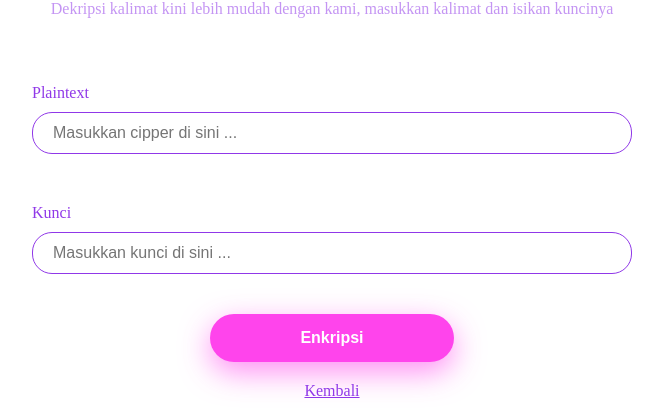
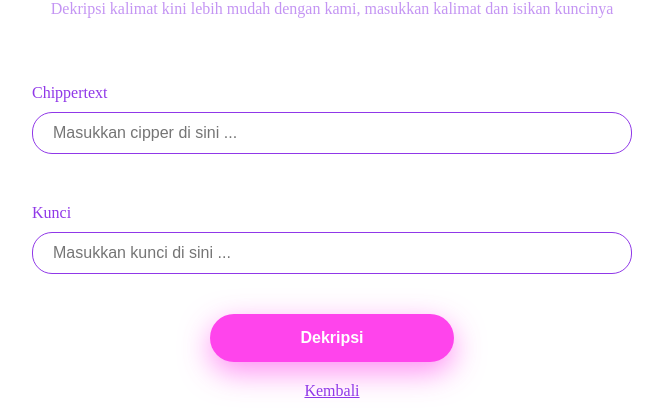
Before and after one commit to alfin-bro/caesar-algoritma, a React (Create React App) app: page /dekripsi in a window 1280 px wide. Shown: the part 128-540 px from the top of the page, without its empty margins (308-971 px from the left). Built offline with nearby package versions, Linux system fonts and the light colour scheme.

Commit message:
Update error
oke

```diff
--- a/src/Dekripsi.js
+++ b/src/Dekripsi.js
@@ -42,7 +42,7 @@ const Dekripsi = () => {
       </div>
       <div className="form-input">
         <div className="input">
-          <label htmlFor="plaintext">Plaintext</label>
+          <label htmlFor="plaintext">Chippertext</label>
           <input
             onChange={(e) => setString(e.target.value)}
             type="text"
@@ -60,7 +60,7 @@ const Dekripsi = () => {
           />
         </div>
         <button onClick={() => enkrip()} className="btn-primary">
-          Enkripsi
+          Dekripsi
         </button>
         <Link className="btn-secondary" to="/choose">
           Kembali
```
